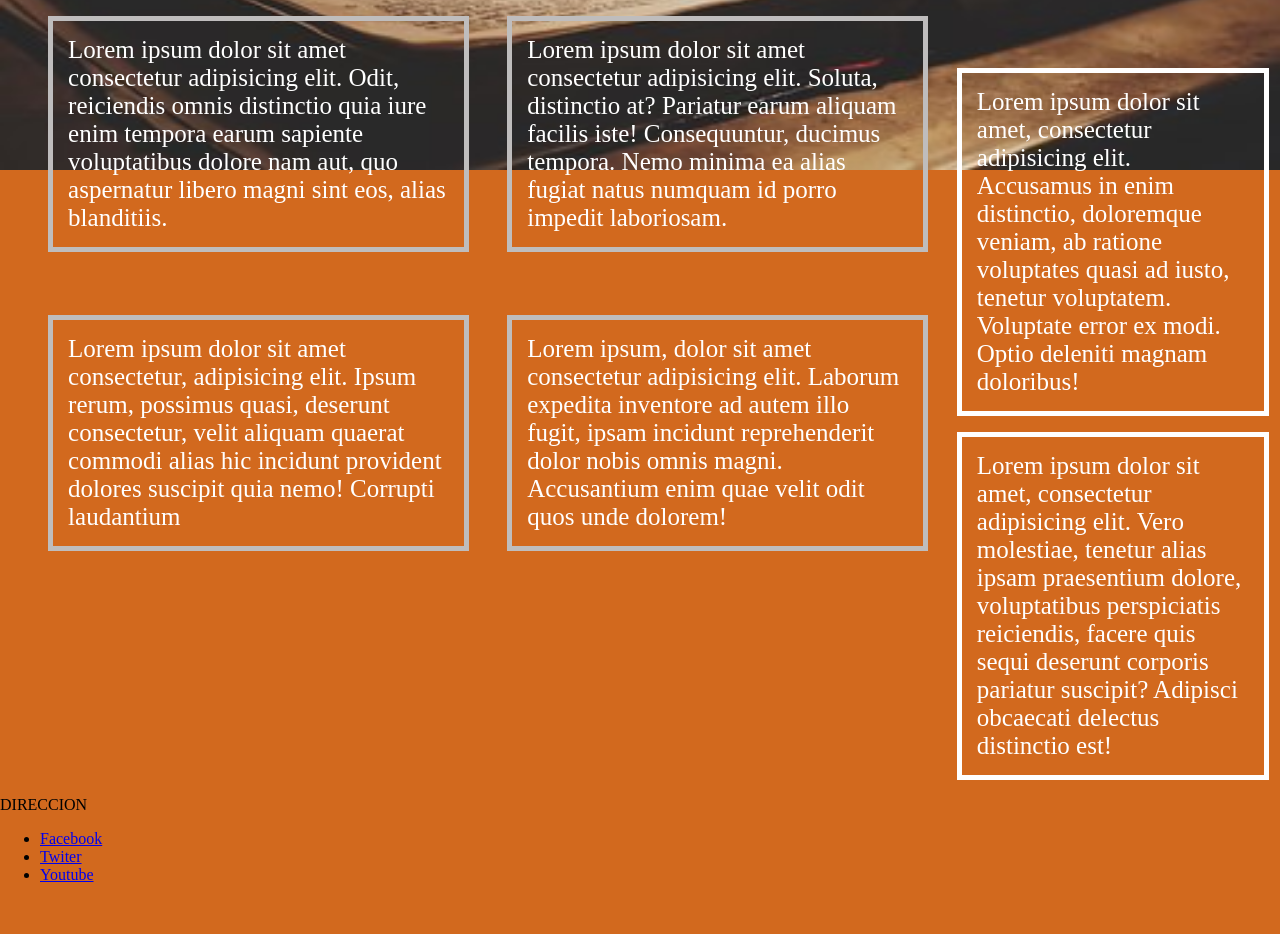
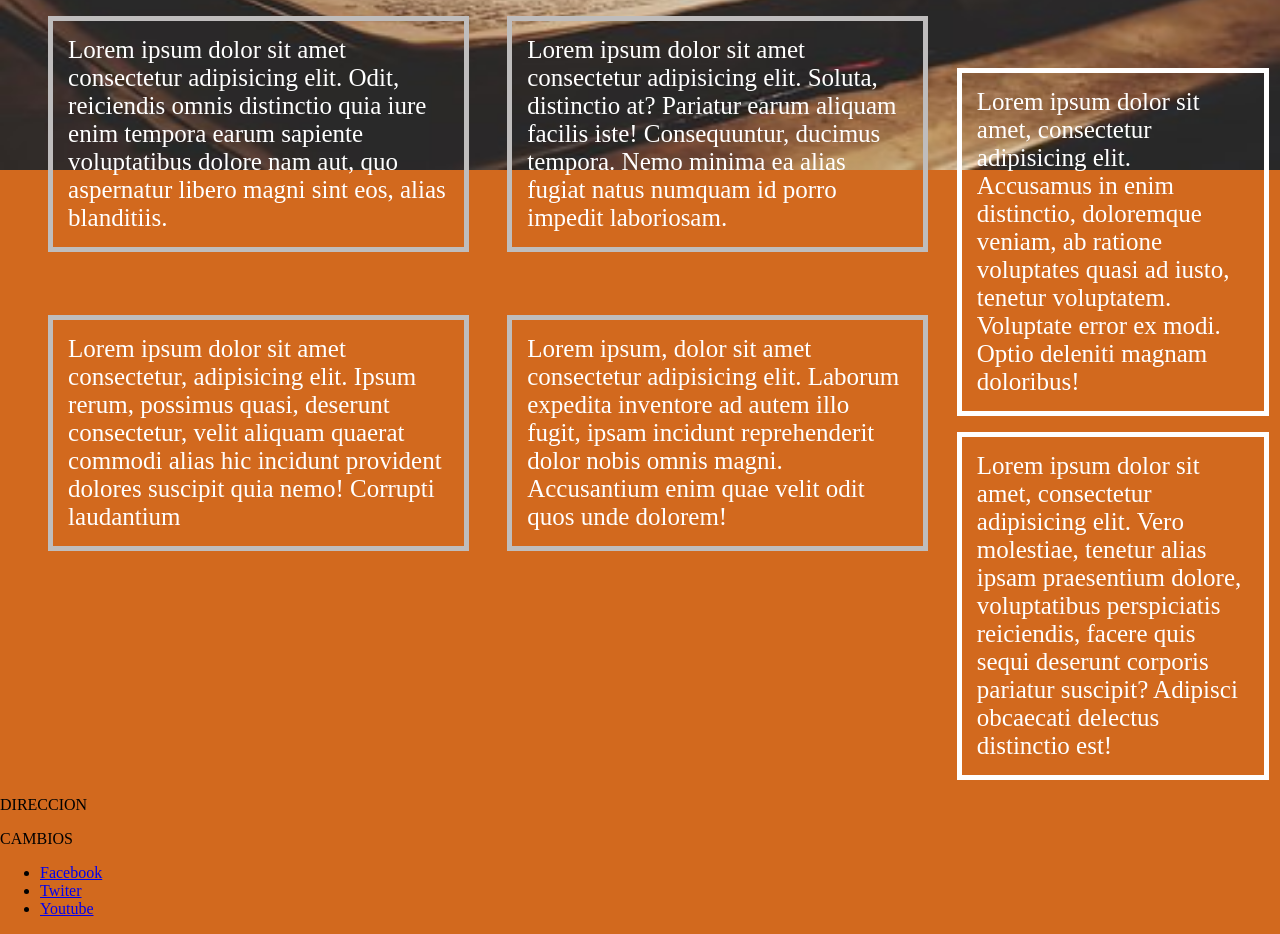
Before and after one commit to erickver/cursFront, a plain HTML site: page index.html in a window 1280 px wide. Shown: the part 708-1642 px from the top of the page. Before the commit the page ends 1608 px from the top, so only its background shows below. Drawn offline with Linux system fonts and the light colour scheme.

Commit message:
Cambio de footer

```diff
--- a/index.html
+++ b/index.html
@@ -47,6 +47,7 @@
 <footer>
 <div>
     <p class="">DIRECCION</p>
+    <p class="">CAMBIOS</p>
 </div>
 <div class="">
     <ul>
```
